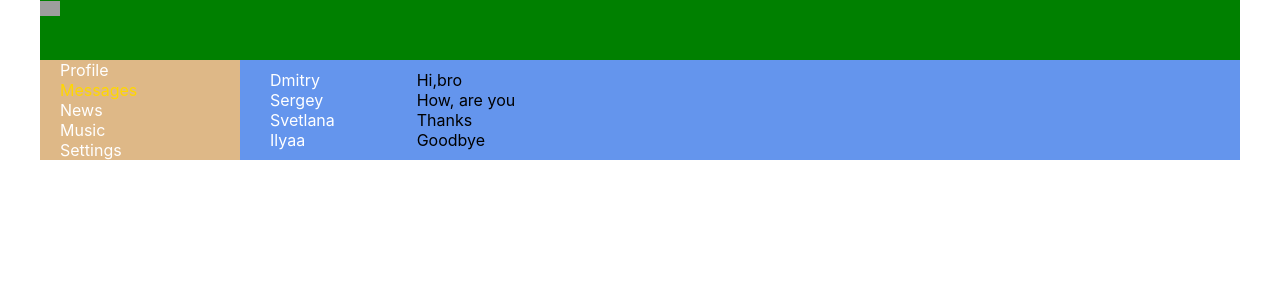
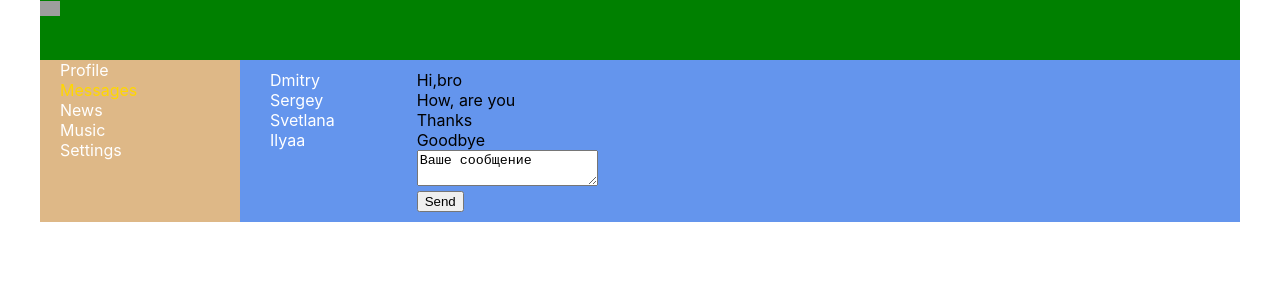
Before and after one commit to fade-luv/MusicSocial, a React (Create React App) app: page /dialogs in a window 1280 px wide. Shown: the top 300 px of the page. Built offline with nearby package versions, Linux system fonts and the light colour scheme; grey boxes are pictures that could not be loaded.

Commit message:
добавлено создание сообщений

```diff
--- a/src/App.js
+++ b/src/App.js
@@ -6,7 +6,6 @@ import Dialogs from "./components/Dialogs/Dialogs";
 import { Routes, Route } from "react-router-dom";
 
 let App = props =>
-
       <div className="App">
         <div className="app-wrapper">
           <Header />
@@ -24,7 +23,7 @@ let App = props =>
               />
               <Route
                 path="/dialogs/*"
-                element={<Dialogs dialogs={props.state.dialogsPage} />}
+                element={<Dialogs  store={props} />}
               />
             </Routes>
           </div>
--- a/src/components/Dialogs/Dialogs.jsx
+++ b/src/components/Dialogs/Dialogs.jsx
@@ -1,21 +1,51 @@
 import classes from "./Dialogs.module.css";
 import DialogItem from "./DialogItem/DialogItem";
 import Message from "./Message/Message";
+import React from "react";
+import { updateNewMessageCreator,sendNewMessageCreator } from "../../redux/state";
+function Dialogs(props) {
+  let newMessageElement = React.createRef();
 
-function Dialogs(props) {
-
-  let dialogsElements = props.dialogs.dialogs.map((dialog) => (
+  let dialogsElements = props.store.state.dialogsPage.dialogs.map((dialog) => (
     <DialogItem name={dialog.name} id={dialog.id}></DialogItem>
   ));
 
-  let messagesElements = props.dialogs.messages.map((message) => (
-    <Message message={message.textMessage} />
-  ));
+  let messagesElements = props.store.state.dialogsPage.messages.map(
+    (message) => <Message message={message.textMessage} />
+  );
+
+  let newMessageText = props.store.state.dialogsPage.newMessageText;
+
+  let onSendMessageClick = () => {
+    let text = newMessageElement.current.value;
+    props.store.dispatch(sendNewMessageCreator(text));
+  }
+
+ let onNewMessageChange = () => {
+   let text = newMessageElement.current.value;
+   props.store.dispatch(updateNewMessageCreator(text));
+ };
+
 
   return (
     <div className={classes.dialogs}>
       <div className={classes.dialogs_items}>{dialogsElements}</div>
-      <div className={classes.messages}>{messagesElements}</div>
+      <div className={classes.messages}>
+        <div>{messagesElements}</div>
+        <div>
+          <div>
+            <textarea
+              value={newMessageText}
+              ref={newMessageElement}
+              placeholder="Enter your message"
+              onChange={onNewMessageChange}
+            ></textarea>
+          </div>
+          <div>
+            <button onClick={onSendMessageClick}>Send</button>
+          </div>
+        </div>
+      </div>
     </div>
   );
 }
--- a/src/index.js
+++ b/src/index.js
@@ -3,11 +3,12 @@ import store from "./redux/state";
 import React from "react";
 import ReactDOM from "react-dom/client";
 import App from "./App";
-import reportWebVitals from "./reportWebVitals";
+
 import { BrowserRouter } from "react-router-dom";
 const root = ReactDOM.createRoot(document.getElementById("root"));
 
 let rerenderEntireTree = () =>
+
   root.render(
     <BrowserRouter>
       <App state={store._state} dispatch={store.dispatch.bind(store)} />
@@ -16,4 +17,3 @@ let rerenderEntireTree = () =>
 
 rerenderEntireTree(store.getState());
 store._subscriber(rerenderEntireTree);
-reportWebVitals();
--- a/src/redux/state.js
+++ b/src/redux/state.js
@@ -25,6 +25,7 @@ let store = {
         { id: 3, textMessage: "Thanks" },
         { id: 4, textMessage: "Goodbye" },
       ],
+      newMessageText: "Ваше сообщение",
     },
   },
   _subscriber(observer) {
@@ -36,7 +37,9 @@ let store = {
   },
 
   dispatch(action) {
+
     if (action.type === "ADD-POST") {
+
       let newPost = {
         id: 5,
         textPost: action.postMessage,
@@ -47,7 +50,16 @@ let store = {
       this._rerenderEntireTree(this._state);
     } else if (action.type === "UPDATE-NEW-POST-TEXT") {
       this._state.profilePage.newPostText = action.newText;
+      this._rerenderEntireTree(this._state)
+    }else if (action.type === "UPDATE-NEW-MESSAGE-TEXT") {
+      this._state.dialogsPage.newMessageText = action.body;
       this._rerenderEntireTree(this._state);
+    }else if (action.type === "SEND-NEW-MESSAGE"){
+      this._state.dialogsPage.newMessageText = action.newText;
+      let body = this._state.dialogsPage.newMessageText;
+      this._state.dialogsPage.newMessageText = ' ';
+      this._state.dialogsPage.messages.push({ id: 6, textMessage: body });
+      this._rerenderEntireTree(this._state)
     }
   },
 };
@@ -64,6 +76,15 @@ export let onPostChangeActionCreator = text => ({
   newText: text,
 });
 
+export let updateNewMessageCreator = (text) => ({
+  type: "UPDATE-NEW-MESSAGE-TEXT",
+  newText: text,
+});
+export let sendNewMessageCreator = (text) => ({
+  type: "SEND-NEW-MESSAGE",
+  newText: text,
+});
+
 
 export default store;
 window._store = store;
```
